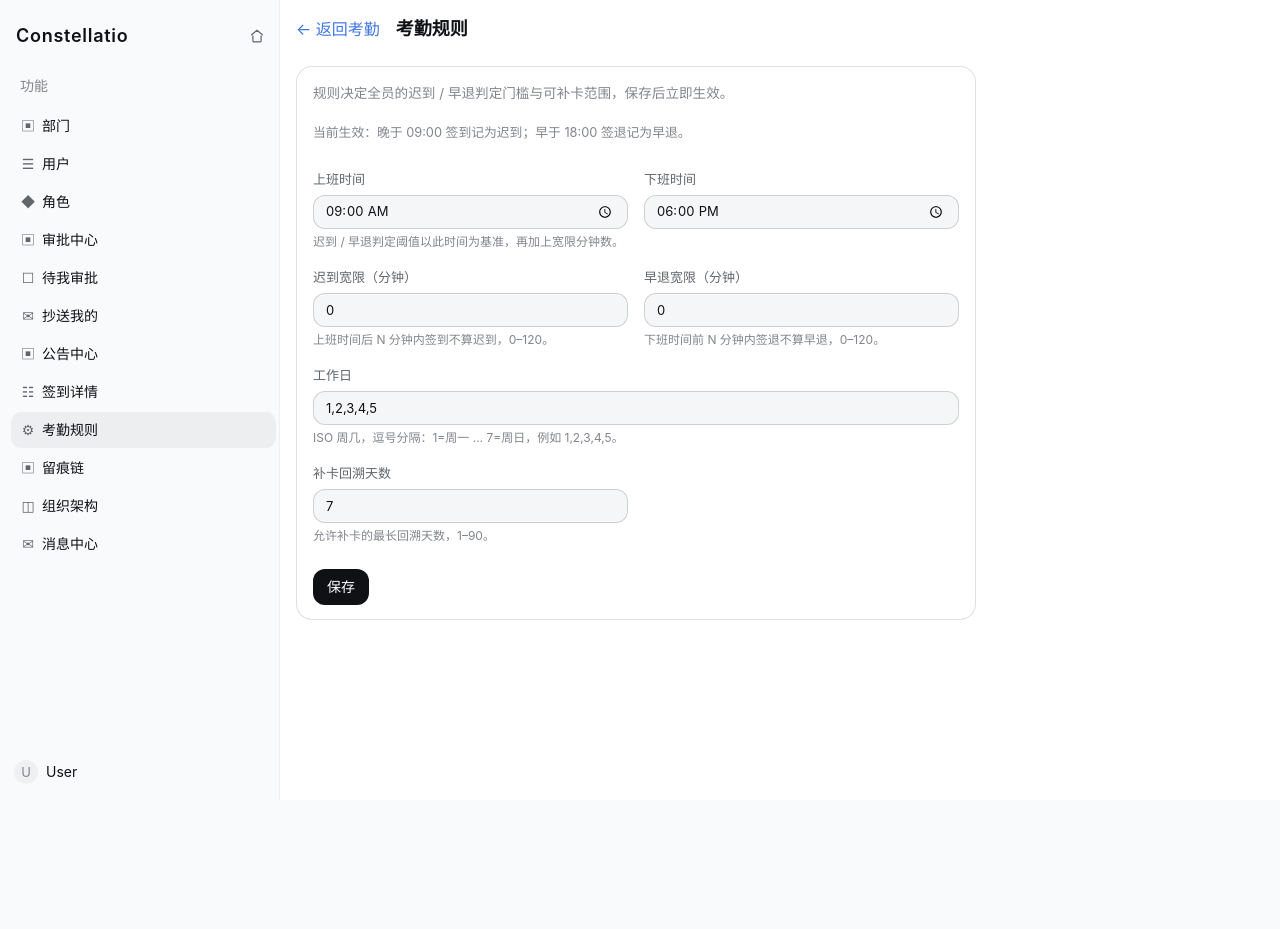
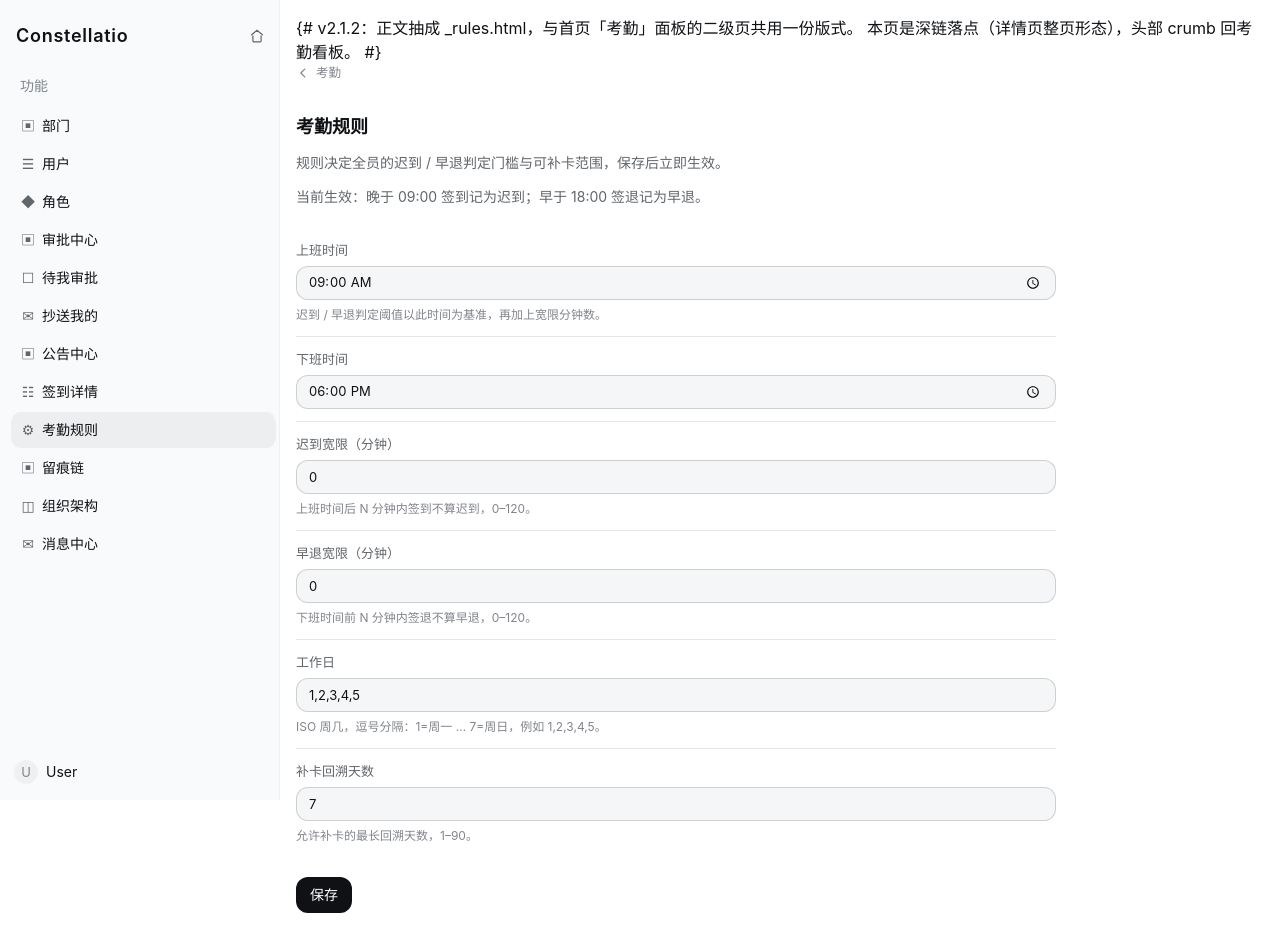
Before and after one commit to yuschu/Constellatio, a Django app: page /plugins/attendance/rules/ in a window 1280 px wide. Before the commit the page ends 777 px from the top, so only its background shows below. Run offline with Django 5.2, Linux system fonts and the light colour scheme; the visitor is signed in with stand-in values (Sample User, id 1); data that the repository does not hold is empty; some libraries are stand-ins or nearby versions.

Commit message:
v2.1.2：考勤规则 / 部门新建改成二级页（DSH detail 口径）
- 考勤规则 = 考勤面板二级页 `/?panel=attendance&sub=rules`：
  assistant 新增 PANEL_SUBS/_resolve_sub/SUB_TITLES，_panel_context 合并 rules 上下文；
  正文抽 `attendance/_rules.html`，业务页 rules 变成 include 外壳；
  保存后按 `next` PRG 回面板（无 next 仍回业务页，既有断言不动）
- 部门新建 = 部门页二级页 `?view=new`：新模板 `user/department_form.html`，
  列表页删掉右列常驻新建卡、头部改「＋ 新建部门」，create 校验失败留在二级页
- 二级页版式取自 dsh-client-ui-plugin-manager 的 DetailTop（X_2TxG_ CSS 字面量）：
  crumb 12.5/tertiary + gap6 + 左向 chevron、title 20/500/28、desc 14/22、
  字段行 padding 12/0 + 相邻 .5px border-l2（corporate-clean.css 第 30 节）
- home-panels.js 拦截扩到 `[data-panel-link]`，面板内进出二级页不整页刷新
- assistant.css 的面板链接色规则排除 `.ds-sub__crumb`（否则 crumb 被染成链接蓝）
- 测试 510 OK（新增 9 条）；容器重建后 11 个文件 MD5 全对齐

```diff
--- /dev/null
+++ b/plugins/attendance/templates/attendance/_rules.html
@@ -0,0 +1,74 @@
+{% load i18n %}
+{% comment %}
+考勤规则的二级页正文：业务页 /plugins/attendance/rules/ 与首页「考勤」面板
+(`/?panel=attendance&sub=rules`) 共用同一份 partial。
+版式取自 DSH plugin detail 的 DetailTop（见 corporate-clean.css 第 30 节）：
+crumb 返回（12.5/tertiary + 左向箭头）→ 标题 20/500/28 → 说明 14/22 secondary →
+字段行（label 13/20 + 控件 34 + help 12/18，行间 0.5px 分隔）→ 操作区。
+{% endcomment %}
+<div class="ds-sub ds-sub--rules">
+  <a class="ds-sub__crumb" href="{{ rules_back_url }}" aria-label="{{ rules_back_aria|default:rules_back_label }}"{% if panel_sub %} data-panel-link{% endif %}>
+    <svg class="ds-sub__chevron" viewBox="0 0 16 16" aria-hidden="true" focusable="false"><path d="M10 3.5 5.5 8l4.5 4.5" fill="none" stroke="currentColor" stroke-width="1.4" stroke-linecap="round" stroke-linejoin="round"/></svg>
+    <span>{{ rules_back_label }}</span>
+  </a>
+
+  <div class="ds-sub__head">
+    <h1 class="ds-sub__title">{% trans "考勤规则" %}</h1>
+    <p class="ds-sub__desc">{% trans "规则决定全员的迟到 / 早退判定门槛与可补卡范围，保存后立即生效。" %}</p>
+    <p class="ds-sub__desc">{% blocktranslate with late=rule_late early=rule_early %}当前生效：晚于 {{ late }} 签到记为迟到；早于 {{ early }} 签退记为早退。{% endblocktranslate %}</p>
+  </div>
+
+  {% if saved %}
+  <div class="ds-sub__note"><span class="r-badge r-badge--green">{% trans "考勤规则已保存" %}</span></div>
+  {% endif %}
+
+  <form method="post" novalidate class="ds-sub__form">
+    {% csrf_token %}
+    {% if rules_next %}<input type="hidden" name="next" value="{{ rules_next }}">{% endif %}
+    {% for error in form.non_field_errors %}
+    <div class="ds-field__error">{{ error }}</div>
+    {% endfor %}
+
+    <div class="ds-fields">
+      <div class="ds-field">
+        <label class="ds-field__label" for="{{ form.work_start.id_for_label }}">{% trans "上班时间" %}</label>
+        {{ form.work_start }}
+        <div class="ds-field__help">{% trans "迟到 / 早退判定阈值以此时间为基准，再加上宽限分钟数。" %}</div>
+        {% for error in form.work_start.errors %}<div class="ds-field__error">{{ error }}</div>{% endfor %}
+      </div>
+      <div class="ds-field">
+        <label class="ds-field__label" for="{{ form.work_end.id_for_label }}">{% trans "下班时间" %}</label>
+        {{ form.work_end }}
+        {% for error in form.work_end.errors %}<div class="ds-field__error">{{ error }}</div>{% endfor %}
+      </div>
+      <div class="ds-field">
+        <label class="ds-field__label" for="{{ form.late_grace_minutes.id_for_label }}">{% trans "迟到宽限（分钟）" %}</label>
+        {{ form.late_grace_minutes }}
+        <div class="ds-field__help">{% trans "上班时间后 N 分钟内签到不算迟到，0–120。" %}</div>
+        {% for error in form.late_grace_minutes.errors %}<div class="ds-field__error">{{ error }}</div>{% endfor %}
+      </div>
+      <div class="ds-field">
+        <label class="ds-field__label" for="{{ form.early_grace_minutes.id_for_label }}">{% trans "早退宽限（分钟）" %}</label>
+        {{ form.early_grace_minutes }}
+        <div class="ds-field__help">{% trans "下班时间前 N 分钟内签退不算早退，0–120。" %}</div>
+        {% for error in form.early_grace_minutes.errors %}<div class="ds-field__error">{{ error }}</div>{% endfor %}
+      </div>
+      <div class="ds-field">
+        <label class="ds-field__label" for="{{ form.workdays.id_for_label }}">{% trans "工作日" %}</label>
+        {{ form.workdays }}
+        <div class="ds-field__help">{% trans "ISO 周几，逗号分隔：1=周一 … 7=周日，例如 1,2,3,4,5。" %}</div>
+        {% for error in form.workdays.errors %}<div class="ds-field__error">{{ error }}</div>{% endfor %}
+      </div>
+      <div class="ds-field">
+        <label class="ds-field__label" for="{{ form.makeup_window_days.id_for_label }}">{% trans "补卡回溯天数" %}</label>
+        {{ form.makeup_window_days }}
+        <div class="ds-field__help">{% trans "允许补卡的最长回溯天数，1–90。" %}</div>
+        {% for error in form.makeup_window_days.errors %}<div class="ds-field__error">{{ error }}</div>{% endfor %}
+      </div>
+    </div>
+
+    <div class="ds-sub__actions">
+      <button class="r-btn" type="submit">{% trans "保存" %}</button>
+    </div>
+  </form>
+</div>
--- a/plugins/attendance/templates/attendance/attendance_rules.html
+++ b/plugins/attendance/templates/attendance/attendance_rules.html
@@ -2,69 +2,7 @@
 {% load i18n %}
 {% block title %}{% trans "考勤规则" %} · Constellatio{% endblock %}
 {% block content %}
-<div class="d-flex align-items-center gap-3 flex-wrap mb-4">
-  <a href="{% url 'attendance:attendance_dashboard' %}" class="r-offset-hover">← {% trans "返回考勤" %}</a>
-  <h2 class="mb-0">{% trans "考勤规则" %}</h2>
-</div>
-
-{% if saved %}
-<div class="mb-3"><span class="r-badge r-badge--green">{% trans "考勤规则已保存" %}</span></div>
-{% endif %}
-
-<div class="r-card position-relative" style="max-width:680px;">
-  <span class="r-register-mark"></span>
-  <p class="text-muted mb-3" style="font-size:.85rem;">
-    {% trans "规则决定全员的迟到 / 早退判定门槛与可补卡范围，保存后立即生效。" %}
-  </p>
-  <p class="text-muted mb-4" style="font-size:.8rem;">
-    {% blocktranslate with late=rule_late early=rule_early %}当前生效：晚于 {{ late }} 签到记为迟到；早于 {{ early }} 签退记为早退。{% endblocktranslate %}
-  </p>
-
-  <form method="post" novalidate>
-    {% csrf_token %}
-    {% for error in form.non_field_errors %}
-    <div class="text-danger mb-3" style="font-size:.8rem;">{{ error }}</div>
-    {% endfor %}
-
-    <div class="row g-3">
-      <div class="col-12 col-sm-6">
-        <label class="form-label" for="{{ form.work_start.id_for_label }}" style="font-size:.75rem; text-transform:uppercase;">{% trans "上班时间" %}</label>
-        {{ form.work_start }}
-        <div class="text-muted mt-1" style="font-size:.75rem;">{% trans "迟到 / 早退判定阈值以此时间为基准，再加上宽限分钟数。" %}</div>
-        {% for error in form.work_start.errors %}<div class="text-danger" style="font-size:.8rem;">{{ error }}</div>{% endfor %}
-      </div>
-      <div class="col-12 col-sm-6">
-        <label class="form-label" for="{{ form.work_end.id_for_label }}" style="font-size:.75rem; text-transform:uppercase;">{% trans "下班时间" %}</label>
-        {{ form.work_end }}
-        {% for error in form.work_end.errors %}<div class="text-danger" style="font-size:.8rem;">{{ error }}</div>{% endfor %}
-      </div>
-      <div class="col-12 col-sm-6">
-        <label class="form-label" for="{{ form.late_grace_minutes.id_for_label }}" style="font-size:.75rem; text-transform:uppercase;">{% trans "迟到宽限（分钟）" %}</label>
-        {{ form.late_grace_minutes }}
-        <div class="text-muted mt-1" style="font-size:.75rem;">{% trans "上班时间后 N 分钟内签到不算迟到，0–120。" %}</div>
-        {% for error in form.late_grace_minutes.errors %}<div class="text-danger" style="font-size:.8rem;">{{ error }}</div>{% endfor %}
-      </div>
-      <div class="col-12 col-sm-6">
-        <label class="form-label" for="{{ form.early_grace_minutes.id_for_label }}" style="font-size:.75rem; text-transform:uppercase;">{% trans "早退宽限（分钟）" %}</label>
-        {{ form.early_grace_minutes }}
-        <div class="text-muted mt-1" style="font-size:.75rem;">{% trans "下班时间前 N 分钟内签退不算早退，0–120。" %}</div>
-        {% for error in form.early_grace_minutes.errors %}<div class="text-danger" style="font-size:.8rem;">{{ error }}</div>{% endfor %}
-      </div>
-      <div class="col-12">
-        <label class="form-label" for="{{ form.workdays.id_for_label }}" style="font-size:.75rem; text-transform:uppercase;">{% trans "工作日" %}</label>
-        {{ form.workdays }}
-        <div class="text-muted mt-1" style="font-size:.75rem;">{% trans "ISO 周几，逗号分隔：1=周一 … 7=周日，例如 1,2,3,4,5。" %}</div>
-        {% for error in form.workdays.errors %}<div class="text-danger" style="font-size:.8rem;">{{ error }}</div>{% endfor %}
-      </div>
-      <div class="col-12 col-sm-6">
-        <label class="form-label" for="{{ form.makeup_window_days.id_for_label }}" style="font-size:.75rem; text-transform:uppercase;">{% trans "补卡回溯天数" %}</label>
-        {{ form.makeup_window_days }}
-        <div class="text-muted mt-1" style="font-size:.75rem;">{% trans "允许补卡的最长回溯天数，1–90。" %}</div>
-        {% for error in form.makeup_window_days.errors %}<div class="text-danger" style="font-size:.8rem;">{{ error }}</div>{% endfor %}
-      </div>
-    </div>
-
-    <button class="r-btn mt-4" type="submit">{% trans "保存" %}</button>
-  </form>
-</div>
+{# v2.1.2：正文抽成 _rules.html，与首页「考勤」面板的二级页共用一份版式。
+   本页是深链落点（详情页整页形态），头部 crumb 回考勤看板。 #}
+{% include "attendance/_rules.html" %}
 {% endblock %}
--- a/plugins/attendance/views.py
+++ b/plugins/attendance/views.py
@@ -87,6 +87,9 @@ def attendance_context(request):
         'rule_end': rule.work_end.strftime('%H:%M'),
         'rule_late': rule.late_threshold().strftime('%H:%M'),
         'rule_early': rule.early_threshold().strftime('%H:%M'),
+        # v2.1.2：「考勤规则」是考勤的二级页。业务页按 URL 直链打开整页；
+        # 首页面板会在 assistant 里把它改写成 `/?panel=attendance&sub=rules`。
+        'rules_entry_url': reverse('attendance:attendance_rules'),
     }
 
 
@@ -128,8 +131,13 @@ def attendance_rules(request):
 
     保存成功走 PRG（redirect 回本页并带 ``?saved=1``），页面内展示成功标识，
     与项目现有「表单页 + 内联提示」的风格一致（未引入 messages 渲染）。
+
+    v2.1.2：本页也是首页「考勤」面板的二级页（`/?panel=attendance&sub=rules`）。
+    面板里的表单把 `next` 指回面板 URL，保存成功后 PRG 回面板并带 `saved=1`；
+    不带宽限时仍回本页（既有行为与测试断言不变）。
     """
     rule = AttendanceRule.get_solo()
+    saved = request.GET.get('saved') == '1'
     if request.method == 'POST':
         # 用独立实例绑定表单：ModelForm 会把校验后的字段原地写回 instance，
         # 直接传 get_solo() 的缓存对象会让非法输入污染进程内缓存。
@@ -139,17 +147,36 @@ def attendance_rules(request):
             rule = form.save(commit=False)
             rule.updated_by = request.user
             rule.save()
-            return redirect(f'{reverse("attendance:attendance_rules")}?saved=1')
+            target = _return_url(request) or reverse('attendance:attendance_rules')
+            sep = '&' if '?' in target else '?'
+            return redirect(f'{target}{sep}saved=1')
     else:
         form = AttendanceRuleForm(instance=rule)
 
-    return render(request, 'attendance/attendance_rules.html', {
+    context = rules_context(request, rule=rule, form=form, saved=saved)
+    context['rules_back_url'] = reverse('attendance:attendance_dashboard')
+    context['rules_back_label'] = _('考勤')
+    context['rules_back_aria'] = _('返回考勤')
+    context['rules_next'] = ''
+    return render(request, 'attendance/attendance_rules.html', context)
+
+
+def rules_context(request, rule=None, form=None, saved=None):
+    """考勤规则页的上下文字段（业务页与首页面板二级页共用）。
+
+    只做只读装配：保存逻辑仍留在 `attendance_rules` 视图里，
+    面板二级页拿到的就是同一份表单实例与阈值口径。
+    """
+    rule = rule if rule is not None else AttendanceRule.get_solo()
+    form = form if form is not None else AttendanceRuleForm(instance=rule)
+    saved = request.GET.get('saved') == '1' if saved is None else saved
+    return {
         'form': form,
         'rule': rule,
-        'saved': request.GET.get('saved') == '1',
+        'saved': saved,
         'rule_late': rule.late_threshold().strftime('%H:%M'),
         'rule_early': rule.early_threshold().strftime('%H:%M'),
-    })
+    }
 
 
 def _departments():
--- a/themes/corporate-clean/static/themes/corporate-clean/css/corporate-clean.css
+++ b/themes/corporate-clean/static/themes/corporate-clean/css/corporate-clean.css
@@ -4063,3 +4063,146 @@ html:not([data-color-mode="dark"]) .lc-ov-session {
 .ds-main__body form .mb-3 select {
   width: 100%;
 }
+
+/* ==========================================================================
+   30. DSH 二级页（detail）：crumb 返回 + 标题 + 字段（v2.1.2）
+   --------------------------------------------------------------------------
+   版式取自 dsh-client-ui-plugin-manager/lib/client.js 内嵌的 CSS 字符串
+   （`X_2TxG_` 前缀，主 CSS bundle 搜不到这些类名），组件是同一个
+   `DetailTop({ crumbLabel, crumbText, onBack, icon, actions })`：
+
+     _detail          column flex
+     _detailTop       padding-top var(--plugin-page-top-inset) = 28px
+     _crumb           12.5px / label-tertiary / inline-flex / gap 6 / padding 0 /
+                      background 0 0 / border 0；hover → label-primary；
+                      focus-visible → focus ring、offset 2px
+     _crumbIcon       transform: rotate(90deg)（chevron-down 转成朝左）
+     _detailHead      gap 12 / margin 32px 0 0
+     _detailMain      column / gap 8 / margin-top 20
+     _detailTitle     20px / 500 / 28px
+     _detailDesc      label-secondary / 14px / 22px
+     字段行           相邻 .5px border-l2 上分隔 / padding 12px 0 /
+                      label 13-20 secondary / help 12-18 tertiary / error 12-18
+   考勤规则二级页与部门新建二级页共用这一份原语（业务页整页 + 首页面板都用它）。
+   ========================================================================== */
+.ds-sub {
+  display: flex;
+  flex-direction: column;
+}
+
+.ds-sub__crumb {
+  display: inline-flex;
+  align-items: center;
+  align-self: flex-start;
+  gap: 6px;
+  padding: 0;
+  margin: 0;
+  border: 0;
+  background: 0 0;
+  color: var(--ds-label-tertiary);
+  font: inherit;
+  font-size: 12.5px;
+  line-height: 18px;
+  text-decoration: none;
+  cursor: pointer;
+}
+
+.ds-sub__crumb:hover {
+  color: var(--ds-label-primary);
+  text-decoration: none;
+}
+
+.ds-sub__crumb:focus-visible {
+  outline: 2px solid var(--ds-state-business, var(--ds-label-primary));
+  outline-offset: 2px;
+}
+
+.ds-sub__chevron {
+  width: 14px;
+  height: 14px;
+  flex: none;
+}
+
+.ds-sub__head {
+  display: flex;
+  flex-direction: column;
+  gap: 4px;
+  margin-top: 32px;
+}
+
+.ds-sub__title {
+  margin: 0;
+  color: var(--ds-label-primary);
+  font-size: 20px;
+  font-weight: 500;
+  line-height: 28px;
+}
+
+.ds-sub__desc {
+  margin: 8px 0 0;
+  color: var(--ds-label-secondary);
+  font-size: 14px;
+  line-height: 22px;
+}
+
+.ds-sub__note {
+  margin-top: 16px;
+}
+
+.ds-sub__form {
+  display: flex;
+  flex-direction: column;
+  max-width: 760px;
+  margin-top: 20px;
+}
+
+.ds-fields {
+  display: flex;
+  flex-direction: column;
+}
+
+.ds-field {
+  display: flex;
+  flex-direction: column;
+  gap: 6px;
+  padding: 12px 0;
+}
+
+.ds-field + .ds-field {
+  border-top: 0.5px solid var(--ds-border-l2);
+}
+
+.ds-field__label {
+  color: var(--ds-label-secondary);
+  font-size: 13px;
+  font-weight: 500;
+  line-height: 20px;
+}
+
+.ds-field__help {
+  color: var(--ds-label-tertiary);
+  font-size: 12px;
+  line-height: 18px;
+}
+
+.ds-field__error {
+  color: var(--ds-state-error);
+  font-size: 12px;
+  line-height: 18px;
+}
+
+/* 卡片里的字段排布（部门「修改」右列）：行内更紧凑，不加外分隔 */
+.ds-fields--card .ds-field {
+  padding: 6px 0;
+}
+
+.ds-fields--card .ds-field + .ds-field {
+  border-top: 0;
+}
+
+.ds-sub__actions {
+  display: flex;
+  align-items: center;
+  gap: 8px;
+  margin-top: 20px;
+}
```
Also changed, not shown: docs/frontend-refactor-plan.md (+35 -1 lines), plugin_host/static/js/home-panels.js (+13 -4 lines), plugins/assistant/views.py (+43 -5 lines), plugins/attendance/templates/attendance/_panel.html (+7 -2 lines), plugins/attendance/tests.py (+82 -0 lines), plugins/user/templates/user/department_form.html (added, +43 -0 lines), plugins/user/templates/user/department_list.html (+15 -30 lines), plugins/user/tests.py (+42 -0 lines), plugins/user/views.py (+19 -2 lines), plugins/assistant/static/assistant/css/assistant.css.
